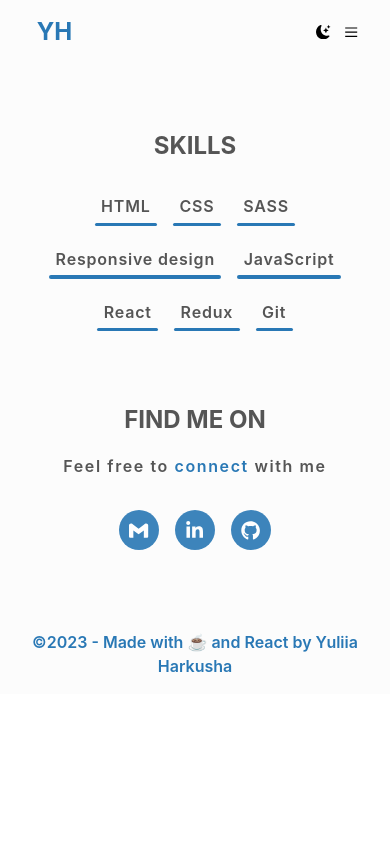
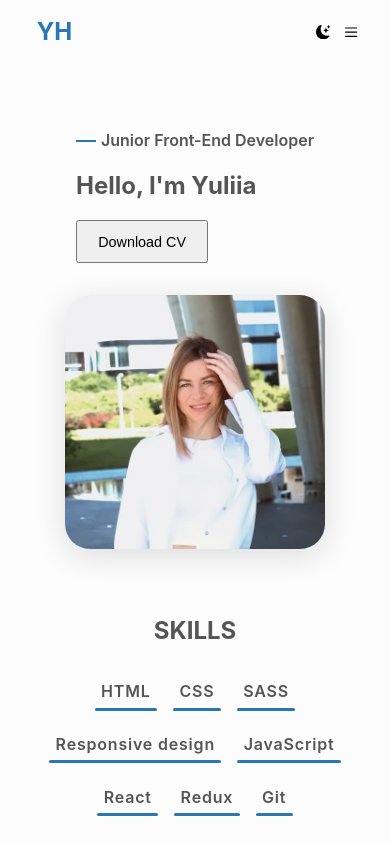
Before and after one commit to Yuliia-Harkusha/portfolio, a React (Create React App) app: page / in a window 390 px wide. Shown: the top 844 px of the page. Built offline with nearby package versions, Linux system fonts and the light colour scheme; the HTML template or start-up script is replaced by a standard one.

Commit message:
home page structure

```diff
--- a/src/App.jsx
+++ b/src/App.jsx
@@ -1,6 +1,7 @@
 import { useContext } from 'react';
 import { ThemeContext } from 'context/theme';
 import { Header } from 'components/Header/Header';
+import { Home } from 'components/Home/Home';
 import { Skills } from 'components/Skills/Skills';
 import { Contacts } from 'components/Contacts/Contacts';
 import { Footer } from 'components/Footer/Footer';
@@ -13,6 +14,7 @@ export const App = () => {
     <div id="top" className={`${themeName} app`}>
       <Header />
       <main>
+        <Home />
         <Skills />
         <Contacts />
       </main>
--- a/src/components/Home/Home.css
+++ b/src/components/Home/Home.css
@@ -0,0 +1,56 @@
+.home {
+  display: grid;
+  grid-template-columns: 3fr 2fr;
+  align-items: flex-start;
+  gap: 3rem;
+  padding-right: 2rem;
+  padding-left: 2rem;
+}
+
+.top-title {
+  position: relative;
+  margin-bottom: 1rem;
+  margin-left: 20px;
+  padding-left: 5px;
+  font-weight: 600;
+  font-size: 1.1rem;
+}
+
+.top-title::before {
+  position: absolute;
+  content: '';
+  top: 50%;
+  left: -20px;
+  height: 2px;
+  width: 20px;
+  background-color: var(--clr-primary);
+}
+
+.home-title {
+  margin-bottom: 1rem;
+}
+
+.hero-img {
+  max-width: 300px;
+  border-radius: 25px;
+  box-shadow: var(--shadow);
+}
+
+@media (max-width: 600px) {
+  .home {
+    display: flex;
+    flex-direction: column;
+    align-items: center;
+    gap: 2rem;
+    margin-left: auto;
+    margin-right: auto;
+  }
+
+  .top-title {
+    font-size: 1rem;
+  }
+
+  .hero-img {
+    max-width: 260px;
+  }
+}
--- a/src/components/Home/Home.jsx
+++ b/src/components/Home/Home.jsx
@@ -0,0 +1,20 @@
+import facetune from '../../images/Facetune.jpg';
+import './Home.css';
+
+export const Home = () => {
+  return (
+    <section className="section home">
+      <div>
+        <p className="top-title">Junior Front-End Developer</p>
+        <h1 className="home-title">Hello, I'm Yuliia</h1>
+        <p></p>
+        <button type="button" className="btn home-btn">
+          Download CV
+        </button>
+      </div>
+      <div className="img-wrapper">
+        <img src={facetune} alt="hero-img" className="hero-img" />
+      </div>
+    </section>
+  );
+};
```
Also changed, not shown: src/images/Facetune.jpg (added).
